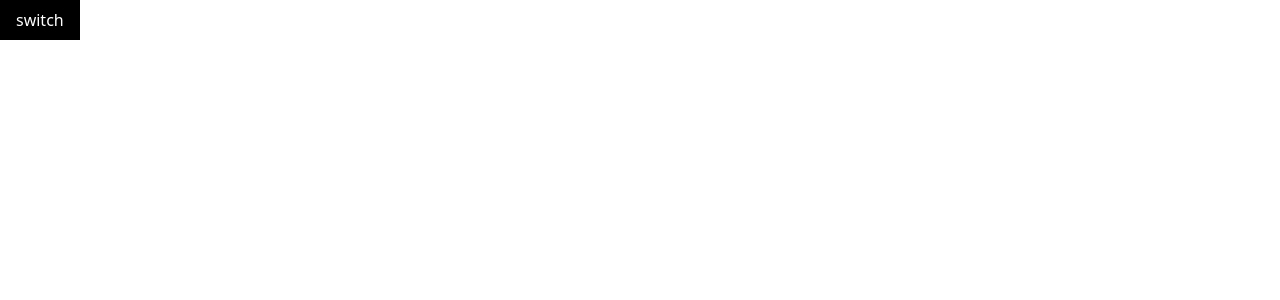
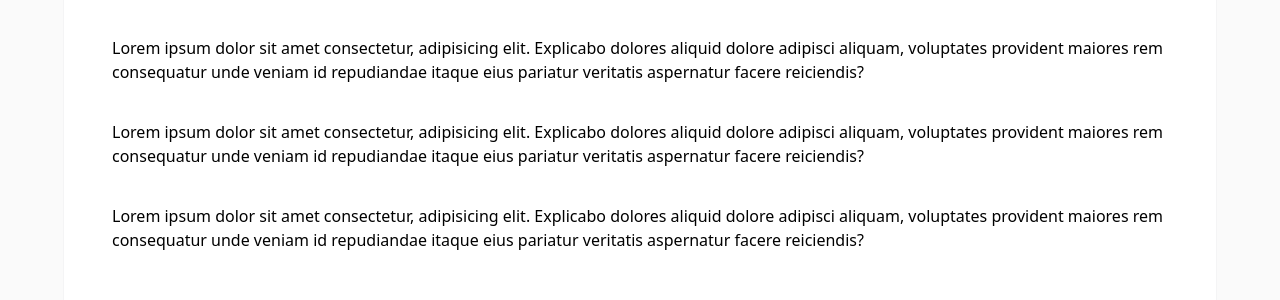
Before and after one commit to ckeller22/portfolio-v3, a React (Vite) app: page / in a window 1280 px wide. Shown: the top 300 px of the page. Built offline with nearby package versions, Linux system fonts and the light colour scheme.

Commit message:
feat: add PageLayout component

```diff
--- a/src/App.tsx
+++ b/src/App.tsx
@@ -1,5 +1,6 @@
 import { useCallback, useEffect, useState } from 'react';
 import './App.css';
+import PageLayout from './components/layout/PageLayout';
 // import EmailSideBar from './components/sidebar/EmailSideBar';
 // import SocialSideBar from './components/sidebar/SocialSideBars';
 
@@ -84,17 +85,20 @@ function App() {
   };
 
   return (
-    <div>
+    <>
+      <PageLayout />
+      <nav>
         <button
           data-testid="theme-button"
           type="button"
           aria-label="switch"
-        className="py-2 px-4 bg-black text-white "
+          className="py-2 px-4 text-black  dark:text-white"
           onClick={handleClick}
         >
           switch
         </button>
-    </div>
+      </nav>
+    </>
   );
 }
 
--- /dev/null
+++ b/src/components/layout/PageLayout.tsx
@@ -0,0 +1,49 @@
+function PageLayout() {
+  return (
+    <div className="flex h-full bg-zinc-50 dark:bg-black ">
+      {/* Static centered container. */}
+      <div className="fixed inset-0 flex justify-center sm:px-8">
+        <div className="flex w-full max-w-7xl lg:px-8">
+          <div className="w-full bg-white ring-1 ring-zinc-100 dark:bg-zinc-900 dark:ring-zinc-300/20" />
+        </div>
+      </div>
+
+      <div className="relative flex w-full flex-col" style={{ height: 5000 }}>
+        <main className="flex-auto">
+          <div className="sm:px-8 mt-9">
+            <div className="mx-auto w-full max-w-7xl lg:px-8">
+              <div className="px-4 sm:px-8 lg:px-12">
+                Lorem ipsum dolor sit amet consectetur, adipisicing elit.
+                Explicabo dolores aliquid dolore adipisci aliquam, voluptates
+                provident maiores rem consequatur unde veniam id repudiandae
+                itaque eius pariatur veritatis aspernatur facere reiciendis?
+              </div>
+            </div>
+          </div>
+          <div className="sm:px-8 mt-9">
+            <div className="mx-auto w-full max-w-7xl lg:px-8">
+              <div className="px-4 sm:px-8 lg:px-12">
+                Lorem ipsum dolor sit amet consectetur, adipisicing elit.
+                Explicabo dolores aliquid dolore adipisci aliquam, voluptates
+                provident maiores rem consequatur unde veniam id repudiandae
+                itaque eius pariatur veritatis aspernatur facere reiciendis?
+              </div>
+            </div>
+          </div>
+          <div className="sm:px-8 mt-9">
+            <div className="mx-auto w-full max-w-7xl lg:px-8">
+              <div className="px-4 sm:px-8 lg:px-12">
+                Lorem ipsum dolor sit amet consectetur, adipisicing elit.
+                Explicabo dolores aliquid dolore adipisci aliquam, voluptates
+                provident maiores rem consequatur unde veniam id repudiandae
+                itaque eius pariatur veritatis aspernatur facere reiciendis?
+              </div>
+            </div>
+          </div>
+        </main>
+      </div>
+    </div>
+  );
+}
+
+export default PageLayout;
```
Lines whose indentation alone changed are shown as unchanged.
